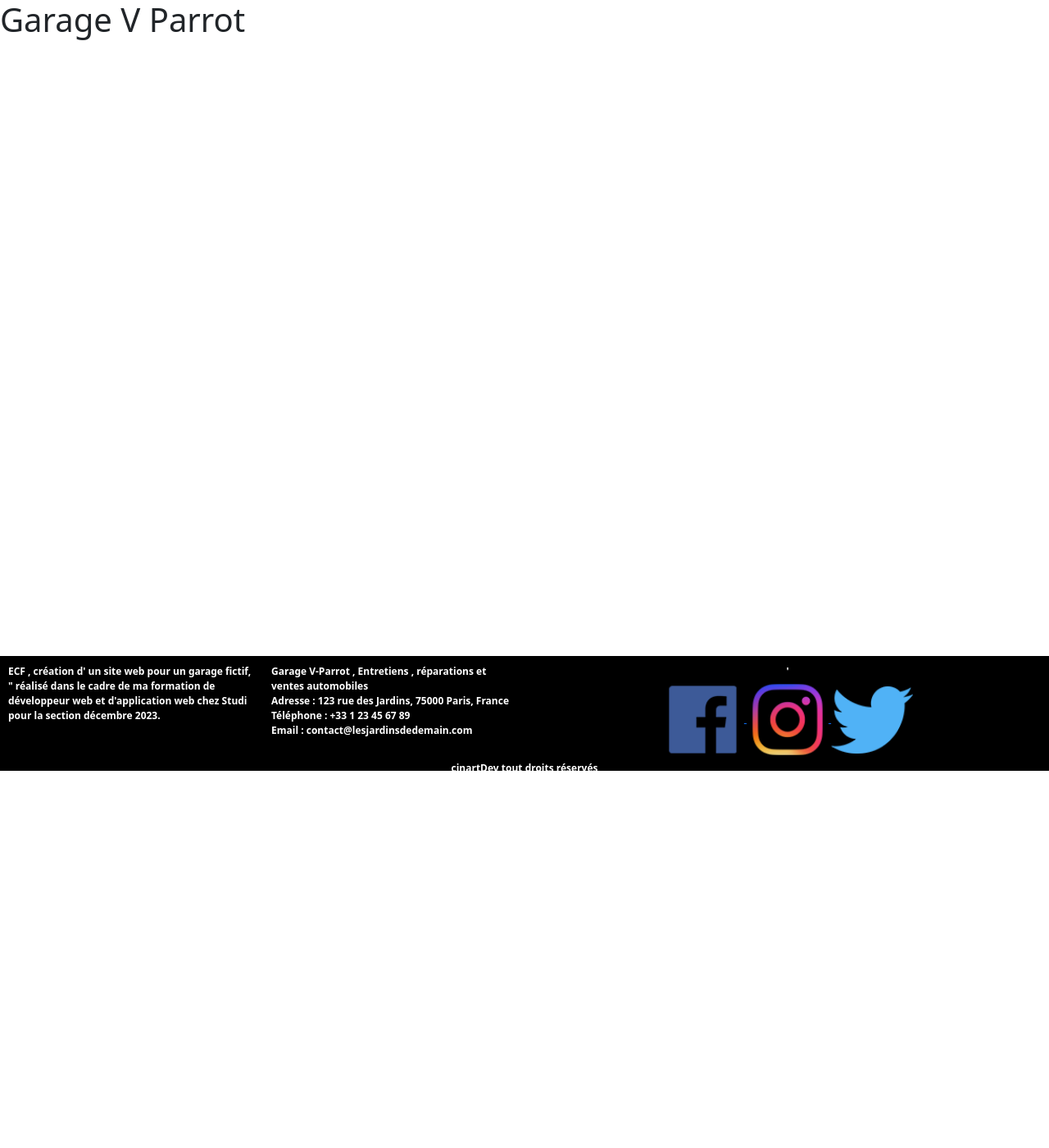
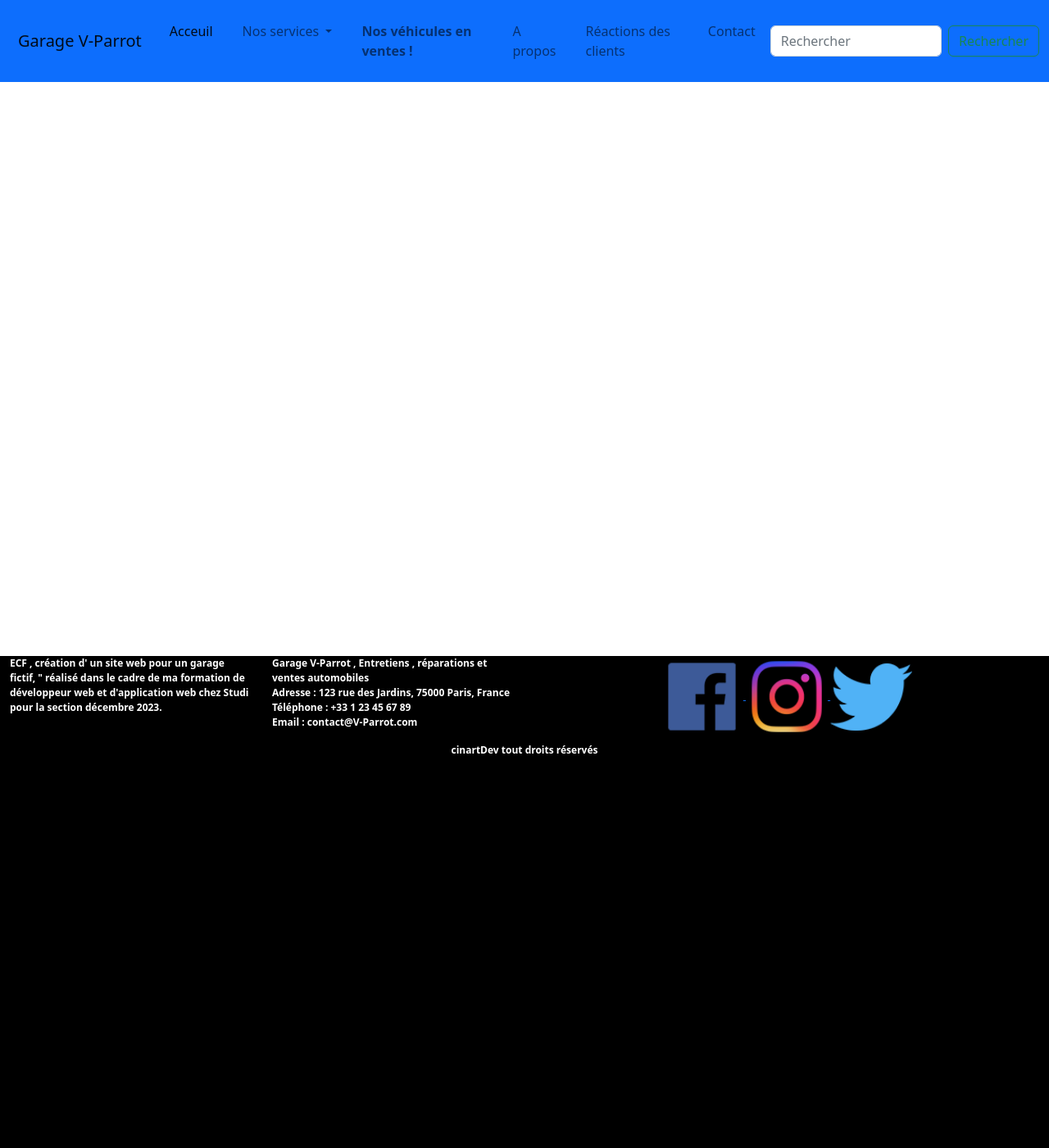
Before and after one commit to Pierre-Cinart/Garage_V_Parrot, a PHP site: page / in a window 1280 px wide. Shown: the whole page at 82% size. Before the commit the page ends 940 px from the top, so only its background shows below. Run offline with PHP 8.4, Linux system fonts and the light colour scheme; some libraries are stand-ins or nearby versions.

Commit message:
mise en place  header et footer php reflexion uml

```diff
--- a/Css/style.css
+++ b/Css/style.css
@@ -12,14 +12,17 @@ html, body {
   min-height: 1vh;
 }
 
+header a {
+  margin: 10px;
+}
+
 footer {
   background-color: black;
   color: white;
   position: absolute;
   top: 100%;
-  padding: 10px;
   width: 100%;
-  height: 140px;
+  height: 600px;
   font-size: 12px;
   font-weight: bolder;
 }
@@ -28,4 +31,17 @@ footer {
   width: 100px;
 }
 
+.header-nav {
+  width: 100%;
+  padding: 0;
+  margin: 0;
+  background-color: red;
+}
+
+@media screen and (max-width: 800px) {
+  .box-logos img {
+    width: 50px;
+  }
+}
+
 /*# sourceMappingURL=style.css.map */
--- a/Scss/style.scss
+++ b/Scss/style.scss
@@ -9,14 +9,18 @@ html,body{
     position: relative;
     min-height: 1vh;
 }
+header {
+    a {
+        margin:10px;
+    }
+}
 footer{
     background-color: black;
     color: white;
     position: absolute;
     top: 100%;
-    padding: 10px;
     width: 100%;
-    height: 140px;
+    height: 600px;
     font-size: 12px;
     font-weight: bolder;
 }
@@ -26,3 +30,18 @@ footer{
         width: 100px;
     }
 }
+
+.header-nav {
+    width:100%;
+    padding: 0;
+    margin: 0;
+    background-color: red;
+}
+
+@media screen and (max-width: 800px) {
+    .box-logos{
+        img {
+            width : 50px;
+        }
+    }
+}
--- a/index.php
+++ b/index.php
@@ -4,17 +4,20 @@
     <meta charset="UTF-8">
     <meta http-equiv="X-UA-Compatible" content="IE=edge">
     <meta name="viewport" content="width=device-width, initial-scale=1.0">
-    <link rel="stylesheet" href="https://cdn.jsdelivr.net/npm/bootstrap@5.2.3/dist/css/bootstrap.min.css" integrity="sha384-rbsA2VBKQhggwzxH7pPCaAqO46MgnOM80zW1RWuH61DGLwZJEdK2Kadq2F9CUG65" crossorigin="anonymous">
-    <link rel="stylesheet" href="./Css/style.css">
+    <link rel="stylesheet" href="https://cdn.jsdelivr.net/npm/bootstrap@5.2.3/dist/css/bootstrap.min.css" integrity="sha384-rbsA2VBKQhggwzxH7pPCaAqO46MgnOM80zW1RWuH61DGLwZJEdK2Kadq2F9CUG65" crossorigin="anonymous">    <link rel="stylesheet" href="./Css/style.css">
     <title>Garage V Parrot</title>
 </head>
 <body>
-    <h1>Garage V Parrot</h1>
+
+    <header>
+    <?php include './phpComponents/header.php'; ?>
+    </header>
     <section class="main"></section>
     <footer>
         <?php include './phpComponents/footer.php'; ?>
-    </footer>
-    <script src="https://cdn.jsdelivr.net/npm/bootstrap@5.2.3/dist/js/bootstrap.min.js" integrity="sha384-cuYeSxntonz0PPNlHhBs68uyIAVpIIOZZ5JqeqvYYIcEL727kskC66kF92t6Xl2V" crossorigin="anonymous"></script>
+    </footer class= "container-fluid">
+    <script src="https://code.jquery.com/jquery-2.1.3.min.js"></script>
+    <script src="https://cdn.jsdelivr.net/npm/bootstrap@5.2.3/dist/js/bootstrap.bundle.min.js" integrity="sha384-kenU1KFdBIe4zVF0s0G1M5b4hcpxyD9F7jL+jjXkk+Q2h455rYXK/7HAuoJl+0I4" crossorigin="anonymous"></script>
     <script type ="text/javascript"src="./Js/app.js"></script>
 </body>
 </html>
--- a/phpComponents/footer.php
+++ b/phpComponents/footer.php
@@ -1,4 +1,5 @@
-<div class="row " class = "_footer">
+
+    <div class="row " style = "width:100%; padding:0;margin:0;" >
         <div class="col-3">
             <p>ECF , création d' un  site web pour un  garage fictif,
             " réalisé dans le cadre de ma formation de développeur web et d'application web chez Studi
@@ -12,21 +13,21 @@
                 <br>
                 Téléphone : +33 1 23 45 67 89
                 <br>
-            Email : contact@lesjardinsdedemain.com
+                Email : contact@V-Parrot.com
                 </p>
         </div>
         <div class="col-6 text-center">
-        ' <div class="box-logos ">
+            <div class="box-logos ">
                 <a href="https://fr-fr.facebook.com/" target="_blank">
                     <img src="./Images/logo_facebook.png" alt="logo_facebook">
                 </a>
                 <a href="https://www.instagram.com/" target="_blank">
                     <img src="./Images/logo_insta.png" alt="logo_insta">
                 </a>
-            <a   href="https://twitter.com/accueil?lang=fr" target="_blank">
+                <a href="https://twitter.com/accueil?lang=fr" target="_blank">
                     <img src="./Images/logo_twitter.png" alt="logo_twitter">
                 </a>
             </div>
         </div>
+            <p class="text-center p0 m0">cinartDev tout droits réservés</p>
     </div>
-<p class="text-center rights">cinartDev tout droits réservés</p>
--- a/phpComponents/header.php
+++ b/phpComponents/header.php
@@ -0,0 +1,43 @@
+<nav class="navbar navbar-expand-lg bg-body-tertiary bg-primary text-light">
+  <div class="container-fluid ">
+    <a class="navbar-brand " href="#">Garage V-Parrot</a>
+    <button class="navbar-toggler" type="button" data-bs-toggle="collapse" data-bs-target="#navbarSupportedContent" aria-controls="navbarSupportedContent" aria-expanded="false" aria-label="Toggle navigation">
+      <span class="navbar-toggler-icon"></span>
+    </button>
+    <div class="collapse navbar-collapse" id="navbarSupportedContent">
+      <ul class="navbar-nav me-auto mb-2 mb-lg-0">
+        <li class="nav-item">
+          <a class="nav-link active" aria-current="page" href="#">Acceuil</a>
+        </li>
+        <li class="nav-item dropdown">
+          <a class="nav-link dropdown-toggle" href="#" role="button" data-bs-toggle="dropdown" aria-expanded="false">
+            Nos services
+          </a>
+          <ul class="dropdown-menu">
+            <li><a class="dropdown-item" href="#">Réparation de carrosseries</a></li>
+            <li><hr class="dropdown-divider"></li>
+            <li><a class="dropdown-item" href="#">Réparations mécaniques</a></li>
+            <li><hr class="dropdown-divider"></li>
+            <li><a class="dropdown-item" href="#">Something else here</a></li>
+          </ul>
+        </li>
+        <li class="nav-item">
+          <a class="nav-link " href="#" style = "font-weight:bolder;">  Nos véhicules en ventes ! </a>
+        </li>
+        <li class="nav-item">
+          <a class="nav-link" href="#">A propos</a>
+        </li>
+        <li class="nav-item">
+          <a class="nav-link" href="#">Réactions des clients</a>
+        </li>
+        <li class="nav-item">
+          <a class="nav-link" href="#">Contact</a>
+        </li>
+      </ul>
+      <form class="d-flex" role="search">
+        <input class="form-control me-2" type="search" placeholder="Rechercher" aria-label="Search">
+        <button class="btn btn-outline-success" type="submit">Rechercher</button>
+      </form>
+    </div>
+  </div>
+</nav>
```
Also changed, not shown: 3 other files. Lines whose indentation alone changed are shown as unchanged.
